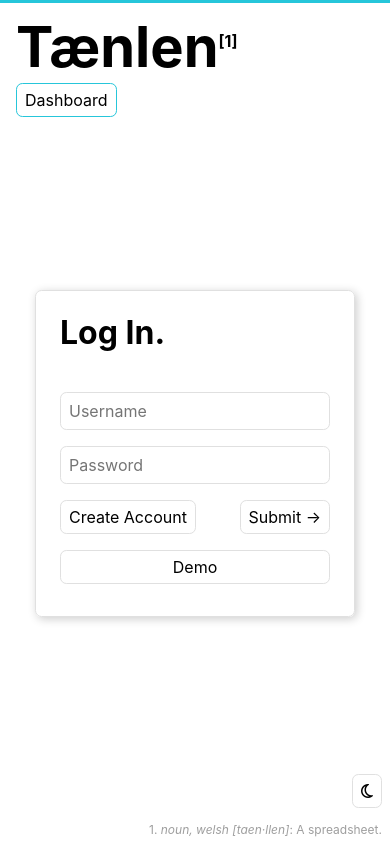
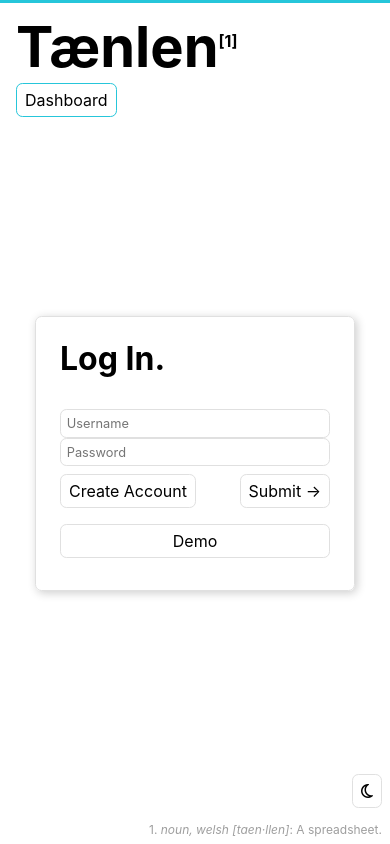
Before and after one commit to mvrkvincent/taenlen_dashboard, a React (Create React App) app in the folder frontend/: page / in a window 390 px wide. Built offline with nearby package versions, Linux system fonts and the light colour scheme.

Commit message:
Contiue mobile adjustment

```diff
--- a/frontend/src/stylesheets/app.css
+++ b/frontend/src/stylesheets/app.css
@@ -100,5 +100,9 @@ button:hover {
 }
 
 @media (max-width: 800px) {
-
+  input {
+    margin: 0;
+    font-size: 0.8rem;
+    padding: 0.36rem;
+  }
 }
--- a/frontend/src/stylesheets/cells.css
+++ b/frontend/src/stylesheets/cells.css
@@ -135,6 +135,18 @@
 
 @media (max-width: 800px) {
 
+  #staged .module {
+    padding: 1rem;
+  }
+
+  .cell-title {
+    font-size: 0.8rem;
+  }
+
+  #staged {
+    width: 20rem;
+  }
+
   #all-cash {
     padding: 0 0 1.5rem 0;
     border: 0;
--- a/frontend/src/stylesheets/tickers.css
+++ b/frontend/src/stylesheets/tickers.css
@@ -43,10 +43,12 @@
 
   #tickers {
     display: flex;
-    /* flex-direction: column; */
-    height: 30%;
+    flex-direction: column;
   }
-  #cal .ticker-value {
+  #tickers {
+    flex-direction: row;
+  }
+  .ticker-value {
     font-size: 1.5rem;
   }
 
```
